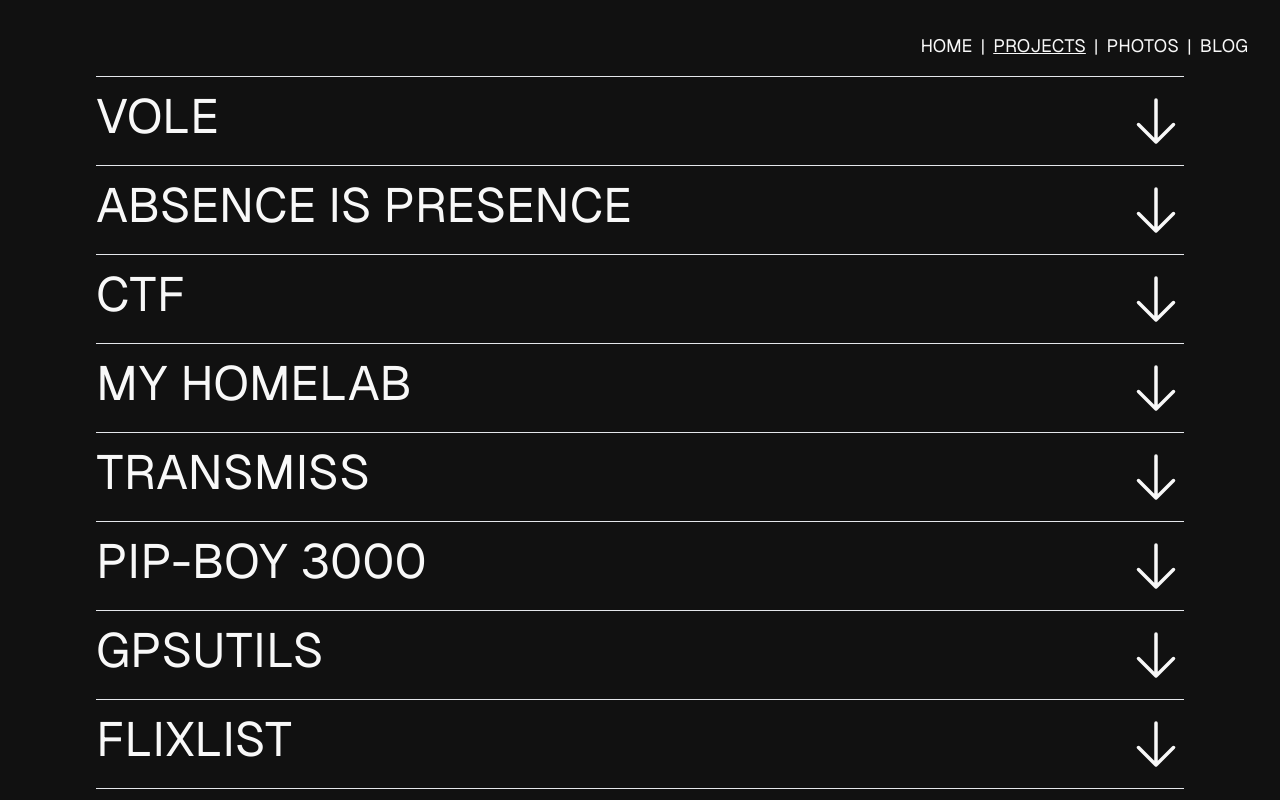
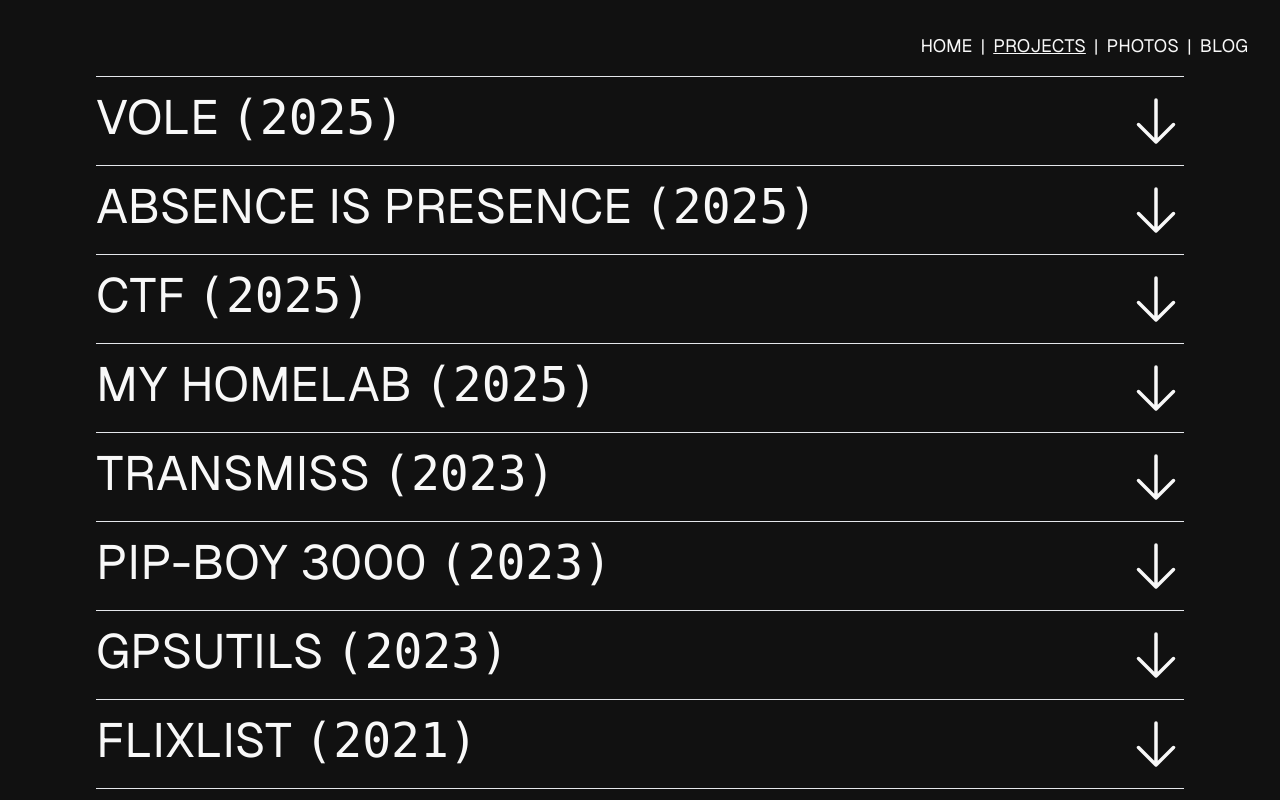
Before and after one commit to cbarkr/portfolio, a Vue app: page /projects in a window 1280 px wide. Built offline with nearby package versions, Linux system fonts and the light colour scheme.

Commit message:
add years to projects

```diff
--- a/src/pages/Projects.vue
+++ b/src/pages/Projects.vue
@@ -12,7 +12,9 @@ import ArrowDown from '../components/icons/ArrowDown.vue'
         @click="handleClick(index)"
         class="flex flex-row justify-between my-4 hover:bg-whiteish hover:text-blackish hover:no-underline cursor-pointer"
       >
-        <div class="text-4xl md:text-5xl lg:text-6xl">{{ c.name.toUpperCase() }}</div>
+        <div class="text-4xl md:text-5xl lg:text-6xl">
+          {{ c.name.toUpperCase() }} <code>({{ c.year }})</code>
+        </div>
         <component
           :is="isActive(index) ? ArrowUp : ArrowDown"
           class="w-10 h-10 sm:w-12 sm:h-12 md:w-14 md:h-14 lg:w-16 lg:h-16 xl:w-18 xl:h-18"
@@ -82,6 +84,7 @@ export default {
       content: [
         {
           name: 'VOLE',
+          year: 2025,
           id: 'vole',
           heading: `
             is a framework for detecting CWEs in program binaries.
@@ -98,6 +101,7 @@ export default {
         },
         {
           name: 'Absence is Presence',
+          year: 2025,
           id: 'absence-is-presence',
           heading: `
             explores the relationship between the absence and presence of information.
@@ -112,6 +116,7 @@ export default {
         },
         {
           name: 'CTF',
+          year: 2025,
           id: 'ctf',
           heading: `
             is my latest obsession.
@@ -127,6 +132,7 @@ export default {
         },
         {
           name: 'My Homelab',
+          year: 2025,
           id: 'homelab',
           heading: `
             is a safe place for me to make, break, dissect, and play with technologies.
@@ -141,6 +147,7 @@ export default {
         },
         {
           name: 'Transmiss',
+          year: 2023,
           id: 'transmiss',
           heading: `
             is for when transit misses the mark.
@@ -154,6 +161,7 @@ export default {
         },
         {
           name: 'Pip-Boy 3000',
+          year: 2023,
           id: 'pipboy',
           heading: `
             is a safe, secure piece of Pre-War technology. It guarantees privacy, safety, and guidance in times of need.
@@ -170,6 +178,7 @@ export default {
         },
         {
           name: 'GPSUtils',
+          year: 2023,
           id: 'gpsutils',
           heading: `is a basic GPS module for Python.`,
           description: `
@@ -184,6 +193,7 @@ export default {
         },
         {
           name: 'FlixList',
+          year: 2021,
           id: 'flixlist',
           heading: `is a social movie reviewing site.`,
           description: `
```
